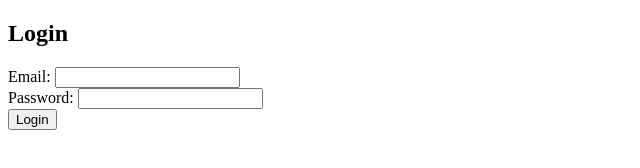
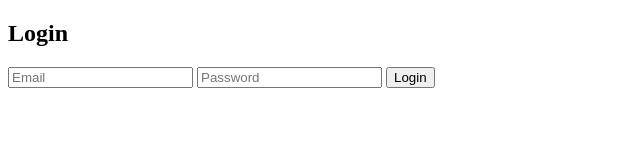
Before and after one commit to Snowballxld/COMP4537TermProject, a plain HTML site: page Frontend/views/login.html in a window 1280 px wide. Shown: the whole page, without its empty margins (0-640 px from the left). Drawn offline with Linux system fonts and the light colour scheme.

Commit message:
Update login.html

```diff
--- a/Frontend/views/login.html
+++ b/Frontend/views/login.html
@@ -9,13 +9,9 @@
     <h2>Login</h2>
     <!-- Container for error messages -->
     <div id="error-message" style="color: red;"></div>
-    <form action="/login" method="POST">
-        <label for="email">Email:</label>
-        <input type="email" name="email" required>
-        <br>
-        <label for="password">Password:</label>
-        <input type="password" name="password" required>
-        <br>
+    <form onsubmit="login(event)">
+        <input type="text" id="email" placeholder="Email" required>
+        <input type="password" id="password" placeholder="Password" required>
         <button type="submit">Login</button>
     </form>
 </body>
```
